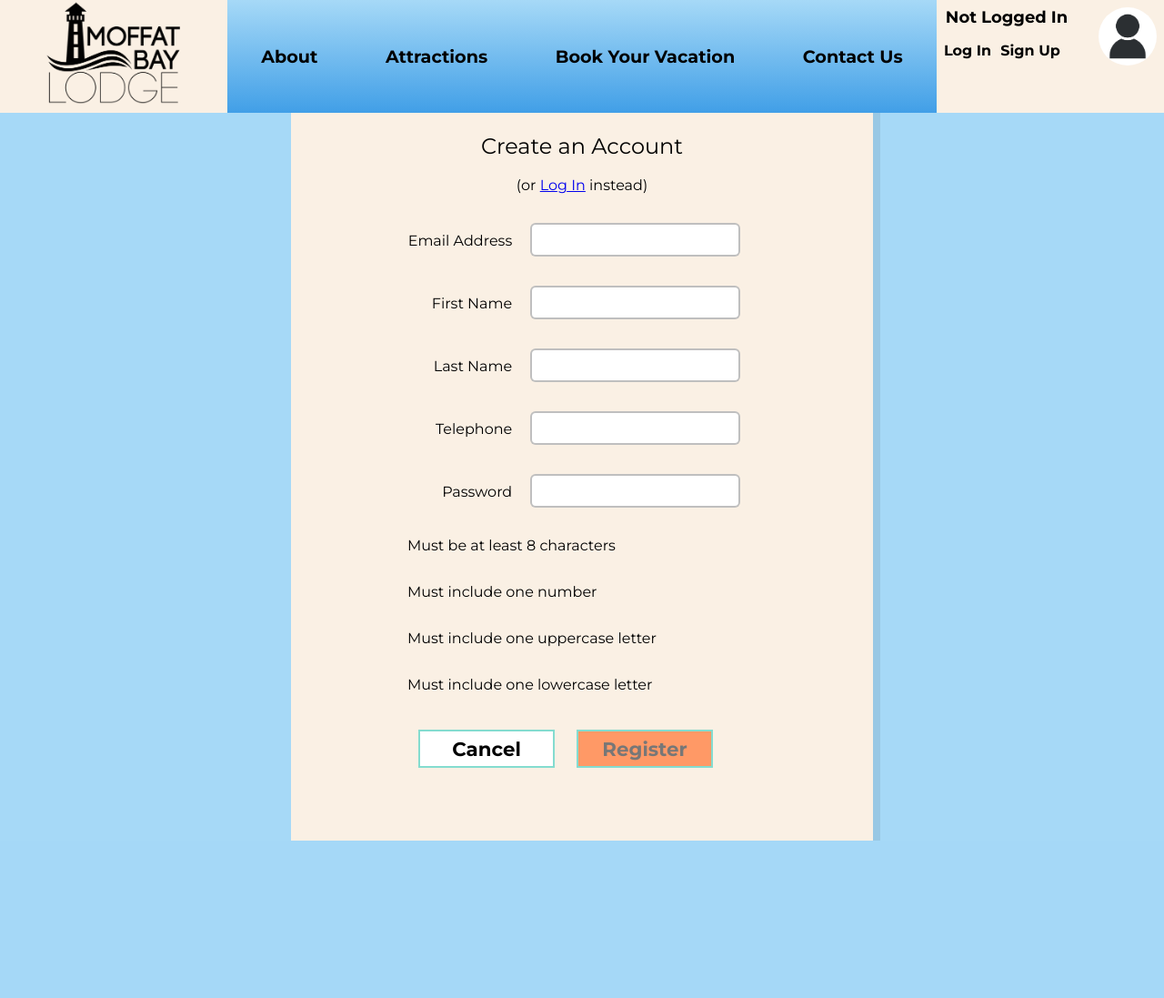
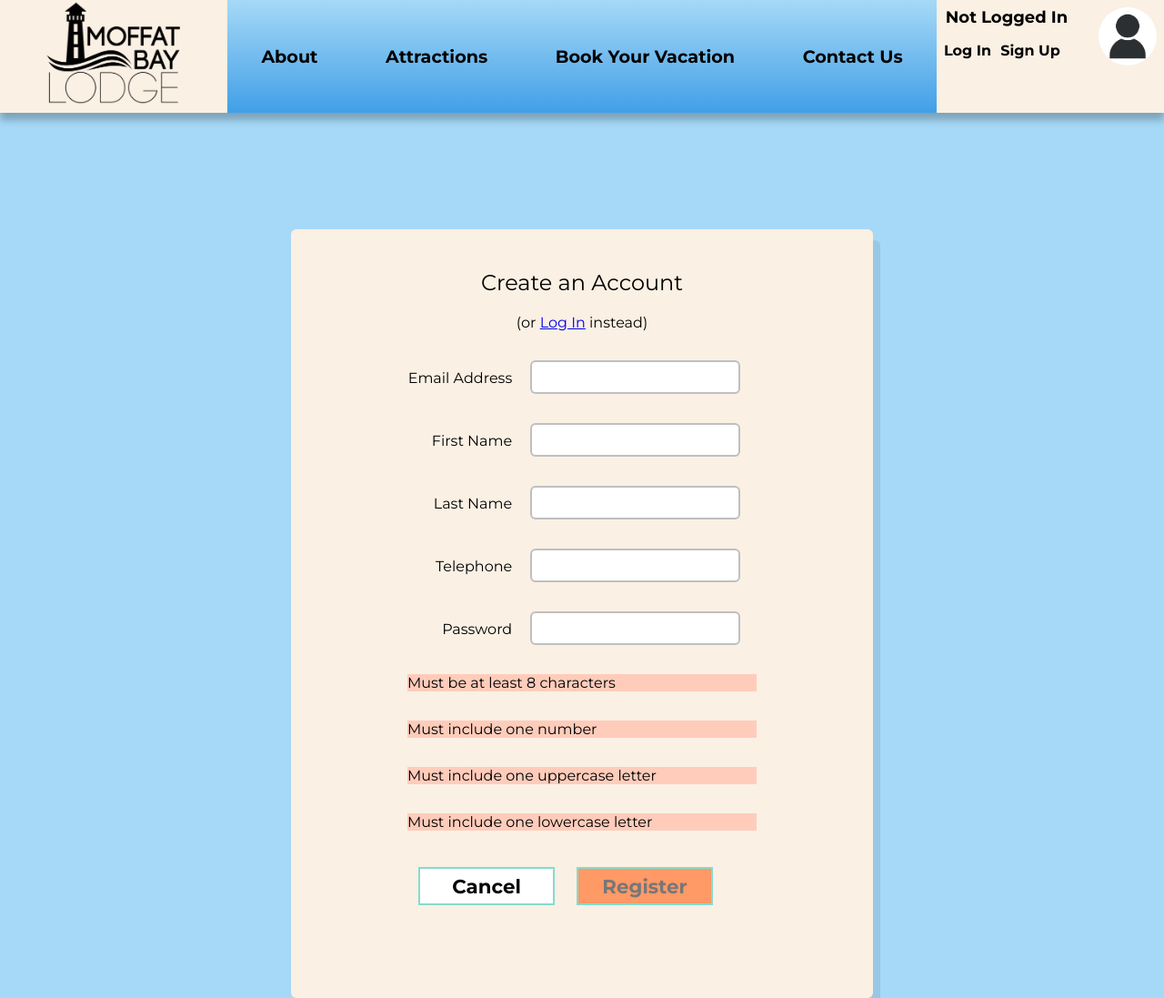
Before and after one commit to falkreon/MoffatBay, a PHP site: page /register.php in a window 1280 px wide. Shown: the whole page at 91% size. Before the commit the page ends 924 px from the top, so only its background shows below. Run offline with PHP 8.4, Linux system fonts and the light colour scheme.

Commit message:
Fix some reactivity problems (#51)
* Fix header, prevent login/register from disappearing

* Breakpoint to fold away user widget&margins on login/register on small devices

* Fix the validation error visibility I broke during css dedupe

```diff
--- a/src/base.css
+++ b/src/base.css
@@ -56,7 +56,7 @@ header {
 	display: flex;
 	flex-direction: row;
 	flex-wrap: wrap;
-	justify-content: space-between;
+	justify-content: center;
 	align-items: stretch;
 
 	background-color: var(--accent-color);
@@ -73,17 +73,16 @@ header {
 
 nav {
 	flex-basis: 60%;
-	flex-grow: 1;
-
+	flex-grow: 100;
 	display: flex;
 	flex-direction: row;
 	flex-wrap: wrap;
 	align-items: center;
-	width: 100%;
 }
 
 nav a {
 	margin: 1rem;
+
 	flex-grow: 1;
 	flex-shrink: 1;
 	flex-basis: auto;
@@ -101,21 +100,21 @@ nav a:hover {
 .logo {
 	width: 250px;
 	min-height: 80px;
-	flex-grow: 0;
 	text-align: center;
 	align-content: center;
 	background: var(--bg-color);
+	flex-grow: 1;
 }
 
 .user {
 	width: 250px;
 	min-height: 80px;
-	flex-grow: 0;
 	display: flex;
 	flex-direction: row;
 	justify-content: stretch;
 	background: var(--bg-color);
 	padding: 8px;
+	flex-grow: 1;
 }
 
 .user-left {
--- a/src/login.css
+++ b/src/login.css
@@ -20,27 +20,30 @@
 	font-style: normal;
 }
 
-.center {
+body {
+	min-height: 100vh;
+	background: var(--accent-color);
 	border: 0;
 	margin: 0;
-	width: 100%;
-	height: 100vh;
-	background: var(--accent-color);
+	padding: 0;
+}
+
+.center {
 	display: flex;
 	justify-content: center;
 	align-items: center;
-	overflow: hidden;
+	width: 100%;
 }
 
 section {
 	background: var(--bg-color);
 	width: 40em;
-	padding: 1.5em;
-	padding-left: 8em;
-	padding-right: 8em;
-	padding-bottom: 6em;
+	padding: 1.5em 8em 6em;
 	border-radius: 6px;
 	box-shadow: 8px 12px rgba(0,0,0,0.08);
+	margin-top: 128px;
+	/*margin: auto auto;*/
+
 }
 
 section > p {
@@ -83,6 +86,7 @@ h1 {
 .home-actions {
 	display: flex;
 	flex-direction: row;
+	flex-wrap: wrap;
 }
 
 .centered-buttons {
@@ -117,6 +121,10 @@ input[type=button], input[type="submit"], .button {
 	border: 2px solid rgba(0,0,0,0.25);
 }
 
+.validation-fail {
+	background: #FCB;
+}
+
 .login-error {
 	background-color: #FFC0B4;
 	border-radius: 6px;
@@ -127,3 +135,21 @@ input[type=button], input[type="submit"], .button {
 .user-email {
 	font-weight: 600;
 }
+
+@media only screen and (max-width: 40em) {
+	.user {
+		display: none;
+	}
+
+	.center {
+
+	}
+
+	section {
+		width: 100%;
+		margin: 8px 6px;
+		padding: 1em 1em 1em;
+	}
+
+
+}
```
